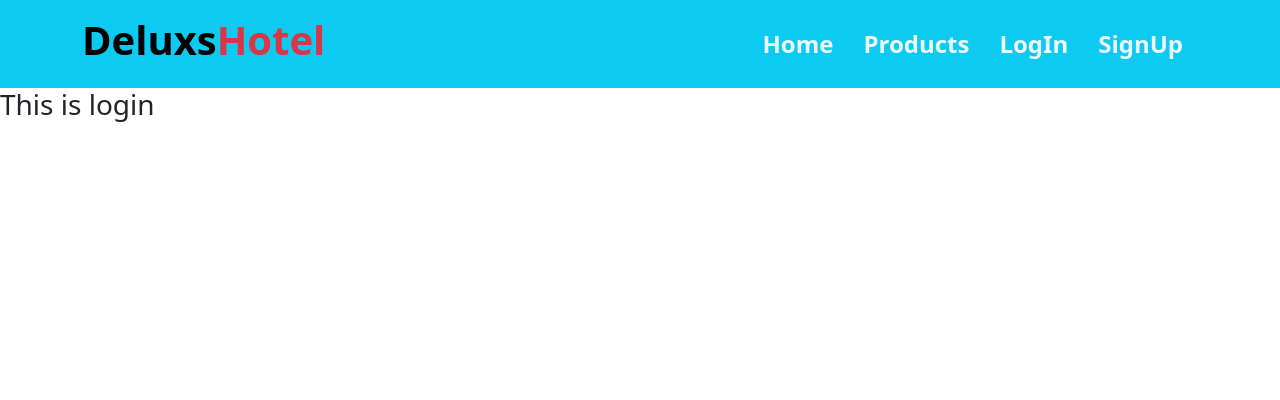
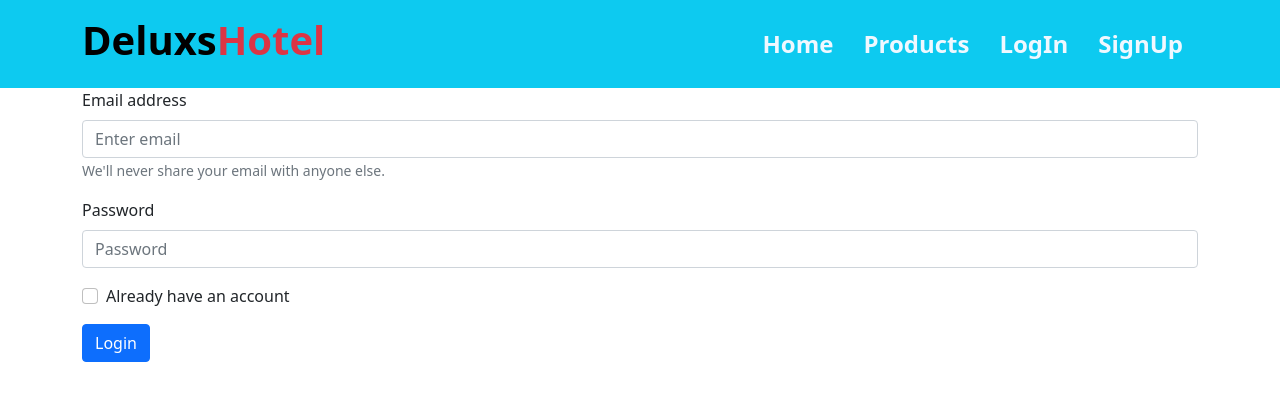
Before and after one commit to azmi0323/firebase-router-delux-hotel-project, a React (Create React App) app: page /login in a window 1280 px wide. Shown: the top 400 px of the page. Built offline with nearby package versions, Linux system fonts and the light colour scheme.

Commit message:
ligin page

```diff
--- a/src/components/Login/Login.js
+++ b/src/components/Login/Login.js
@@ -1,9 +1,41 @@
 import React from 'react';
+import { Button, Form } from 'react-bootstrap';
 
 const Login = () => {
     return (
         <div>
-            <h3>This is login</h3>
+            <div>
+      <Form className="container">
+        <Form.Group className="mb-3" controlId="formBasicEmail">
+          <Form.Label>Email address</Form.Label>
+          <Form.Control
+
+            type="email"
+            placeholder="Enter email"
+          />
+          <Form.Text className="text-muted">
+            We'll never share your email with anyone else.
+          </Form.Text>
+        </Form.Group>
+
+        <Form.Group className="mb-3" controlId="formBasicPassword">
+          <Form.Label>Password</Form.Label>
+          <Form.Control
+
+            type="password"
+            placeholder="Password"
+          />
+        </Form.Group>
+
+        <Form.Group className="mb-3" controlId="formBasicCheckbox">
+          <Form.Check  type="checkbox" label="Already have an account" />
+        </Form.Group>
+
+        <Button variant="primary" type="submit">
+          Login
+        </Button>
+      </Form>
+    </div>
         </div>
     );
 };
```
